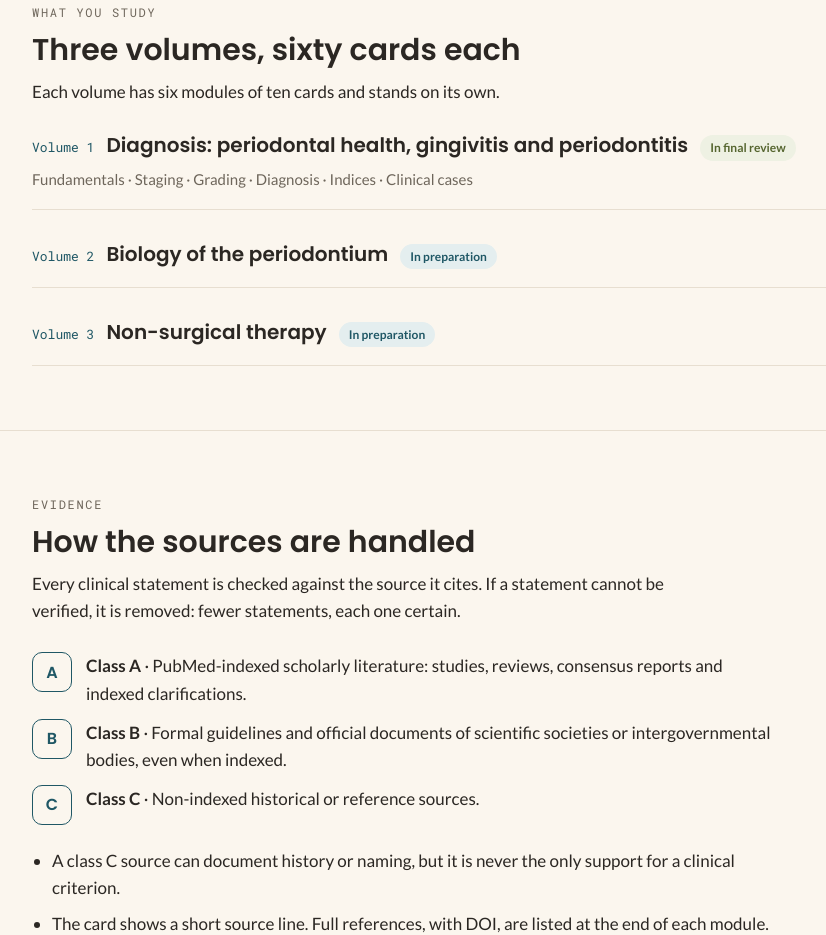
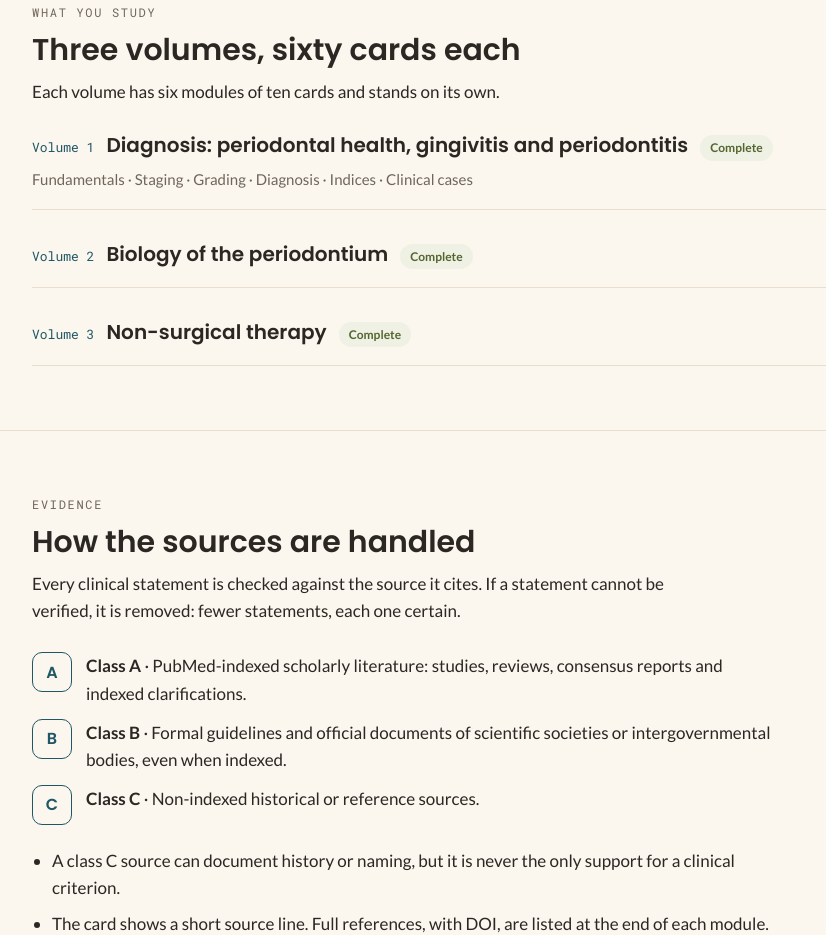
Before and after one commit to manuelarapani/periodontology-landing, a plain HTML site: page en/index.html in a window 1280 px wide. Shown: the part 1768-2703 px from the top of the page, without its empty margins (84-910 px from the left). Drawn offline with Linux system fonts and the light colour scheme.

Commit message:
Volumes 1-3 complete (EN status updated)

```diff
--- a/en/index.html
+++ b/en/index.html
@@ -154,6 +154,7 @@ section + section{border-top:1px solid var(--line)}
 .chip{display:inline-block;font-size:12px;font-weight:700;padding:3px 10px;border-radius:999px;white-space:nowrap}
 .chip.review{background:var(--sage-tint);color:var(--sage-ink)}
 .chip.prep{background:var(--petrol-tint);color:var(--petrol)}
+.chip.done{background:var(--sage-tint);color:var(--sage-ink)}
 .mods{font-size:15px;color:var(--muted)}
 
 /* steps */
@@ -355,7 +356,7 @@ footer.site .wrap{display:flex;justify-content:space-between;gap:12px;flex-wrap:
         <h2>Three volumes, sixty cards each</h2>
         <p>Each volume has six modules of ten cards and stands on its own.</p>
       </div>
-      <ul class="vols"><li class="vol"><div class="vol-head"><span class="vol-num">Volume 1</span><h3>Diagnosis: periodontal health, gingivitis and periodontitis</h3><span class="chip review">In final review</span></div><p class="mods">Fundamentals · Staging · Grading · Diagnosis · Indices · Clinical cases</p></li><li class="vol"><div class="vol-head"><span class="vol-num">Volume 2</span><h3>Biology of the periodontium</h3><span class="chip prep">In preparation</span></div></li><li class="vol"><div class="vol-head"><span class="vol-num">Volume 3</span><h3>Non-surgical therapy</h3><span class="chip prep">In preparation</span></div></li></ul>
+      <ul class="vols"><li class="vol"><div class="vol-head"><span class="vol-num">Volume 1</span><h3>Diagnosis: periodontal health, gingivitis and periodontitis</h3><span class="chip done">Complete</span></div><p class="mods">Fundamentals · Staging · Grading · Diagnosis · Indices · Clinical cases</p></li><li class="vol"><div class="vol-head"><span class="vol-num">Volume 2</span><h3>Biology of the periodontium</h3><span class="chip done">Complete</span></div></li><li class="vol"><div class="vol-head"><span class="vol-num">Volume 3</span><h3>Non-surgical therapy</h3><span class="chip done">Complete</span></div></li></ul>
     </div>
   </section>
 
```
